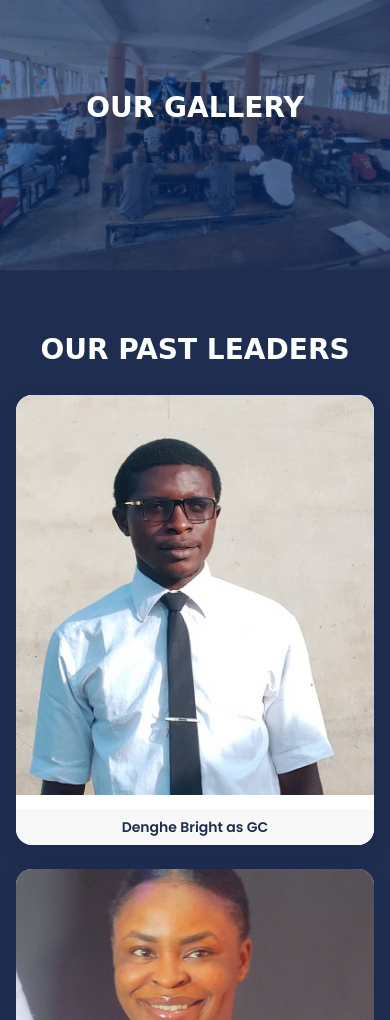
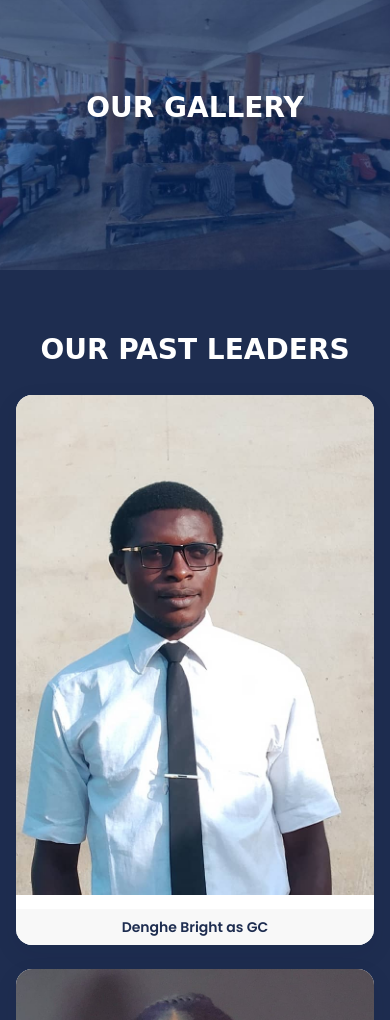
Before and after one commit to Greatgod1-Ezekiel/dlcf-absu-u, a plain HTML site: page Gallery.html in a window 390 px wide. Shown: the part 80-1100 px from the top of the page. Drawn offline with Linux system fonts and the light colour scheme; a web font is replaced by a local one.

Commit message:
Add files via upload
Update Gallery.html

```diff
--- a/Gallery.html
+++ b/Gallery.html
@@ -635,7 +635,7 @@ nav ul.active{
 }
 
 @media (max-width: 480px) {
-  .past-leaders .leader img { height: 400px; }
+  .past-leaders .leader img { height: 500px; }
   .past-leaders .leader-name { font-size: 14px; padding: 8px 6px; }
 }
 /* Caption under each Past Leader image */
```
